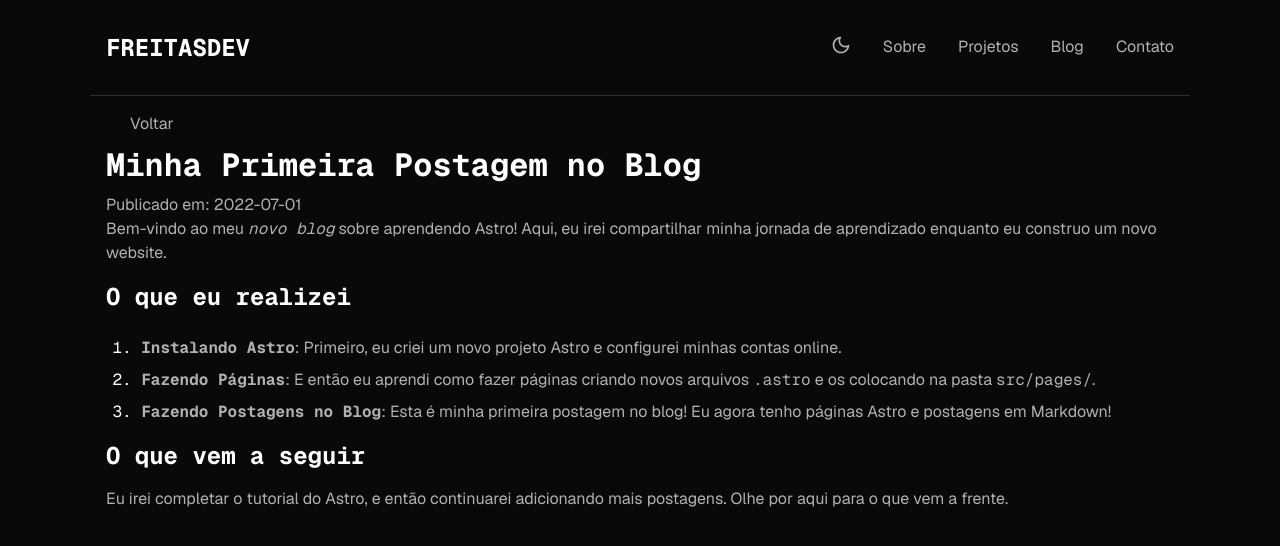
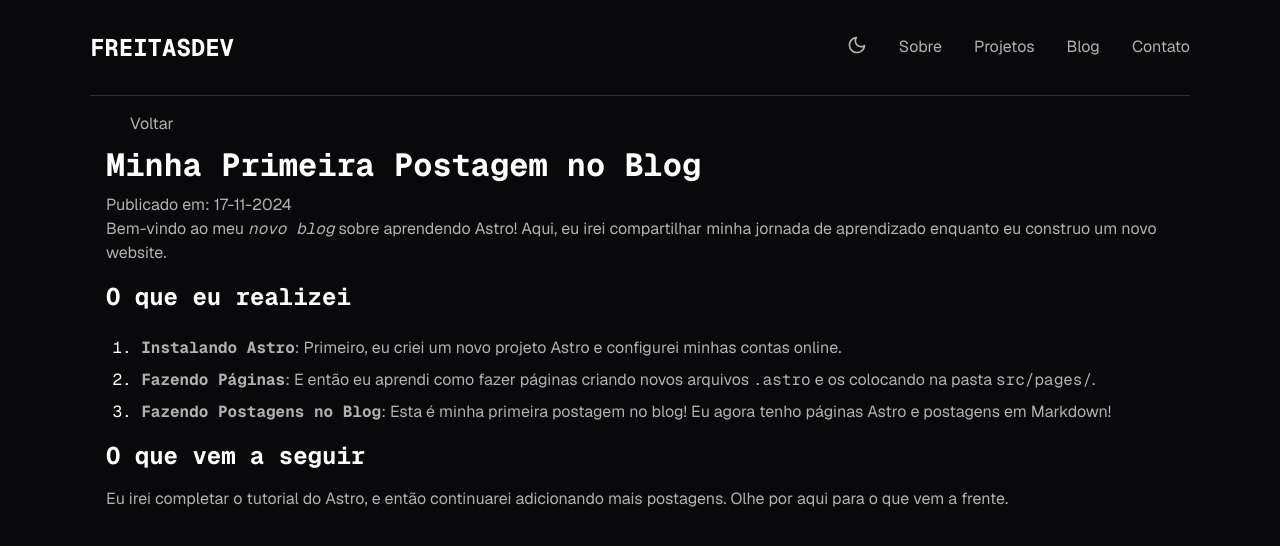
Before and after one commit to SrFreitass/portfolio, an Astro site: page /blog/posts/hello-world in a window 1280 px wide. Built offline with nearby package versions, Linux system fonts and the light colour scheme; Astro itself is replaced by a stand-in of ours; some icons are missing.

Commit message:
style: header (padding)

```diff
--- a/src/components/Header.astro
+++ b/src/components/Header.astro
@@ -33,7 +33,7 @@ import { navigate } from "astro:transitions/client"
         display: flex;
         justify-content: space-between;
         align-items: center;
-        padding: 2rem 1rem;
+        padding: 2rem 0rem;
         border-bottom: rgba(84, 84, 84, 0.5) 1px solid;
     }
 
--- a/src/pages/blog/posts/hello-world.md
+++ b/src/pages/blog/posts/hello-world.md
@@ -1,7 +1,7 @@
 ---
 layout: '../../../layouts/MarkdownLayout.astro'
 title: 'Minha Primeira Postagem no Blog'
-pubDate: 2022-07-01
+pubDate: 17-11-2024
 description: 'Esta é a primeira postagem do meu novo blog Astro.'
 author: 'Aluno de Astro'
 image:
@@ -11,7 +11,7 @@ tags: ["astro", "blogueirando", "aprendendo em público"]
 ---
 # Minha Primeira Postagem no Blog
 
-Publicado em: 2022-07-01
+Publicado em: 17-11-2024
 
 Bem-vindo ao meu _novo blog_ sobre aprendendo Astro! Aqui, eu irei compartilhar minha jornada de aprendizado enquanto eu construo um novo website.
 
```
